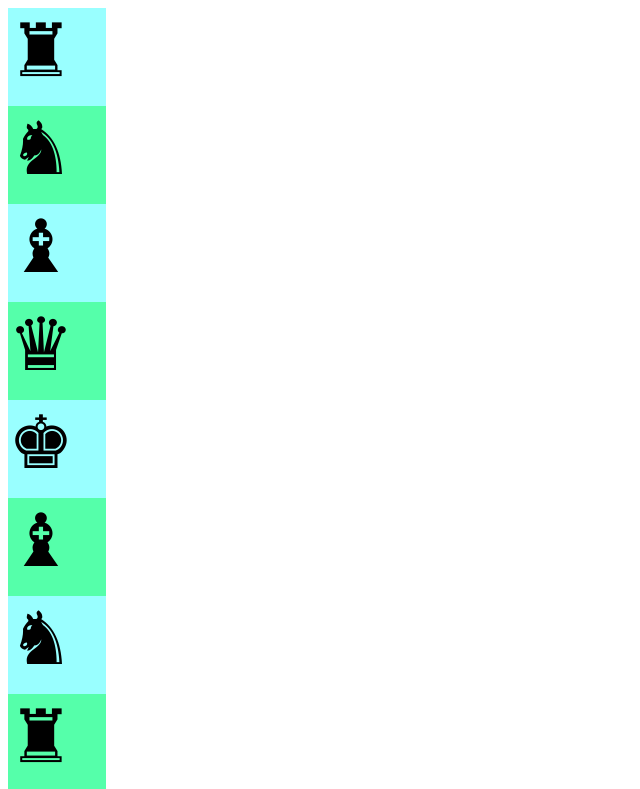
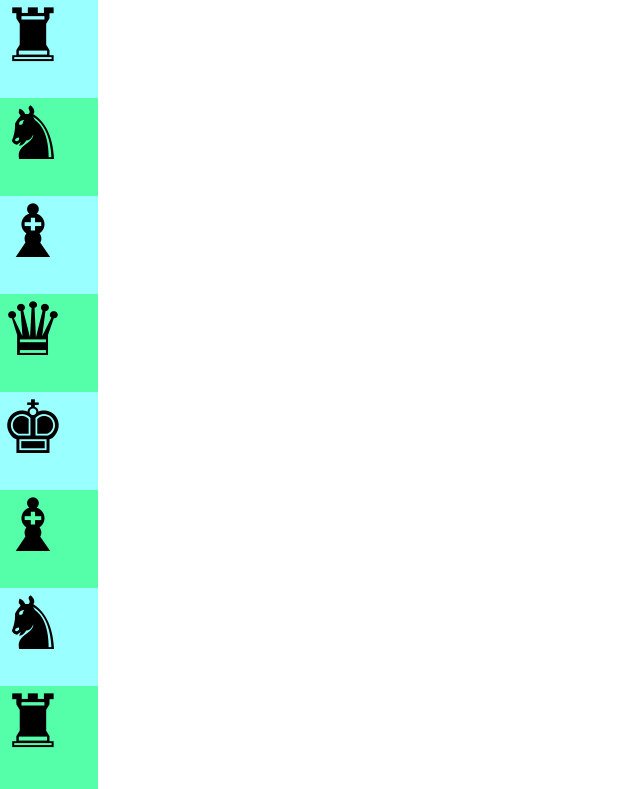
Before and after one commit to faruhiunusov/faraon, a plain HTML site: page index.html in a window 1280 px wide. Shown: the top 789 px of the page, without its empty margins (0-640 px from the left). Drawn offline with Linux system fonts and the light colour scheme; files whose address does not match are found by name.

Commit message:
Update index.html

```diff
--- a/index.html
+++ b/index.html
@@ -2,8 +2,8 @@
 <html>
 <head>
        <title>Chess Engine</title>
-       <link rel="stylesheet" href="/style css/reset.css">
-       <link rel="stylesheet" href="/style css/style.css">
+       <link rel="stylesheet" href="/reset.css">
+       <link rel="stylesheet" href="style.css">
     <meta name="viewport" content="width=device-width, initial-scale=1">
     <meta charset="UTF-8">
 </head>
```
